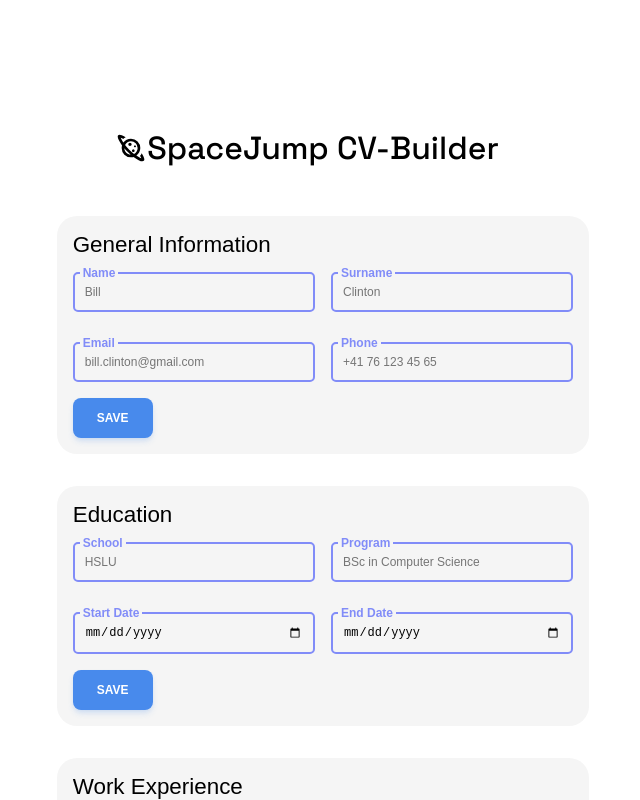
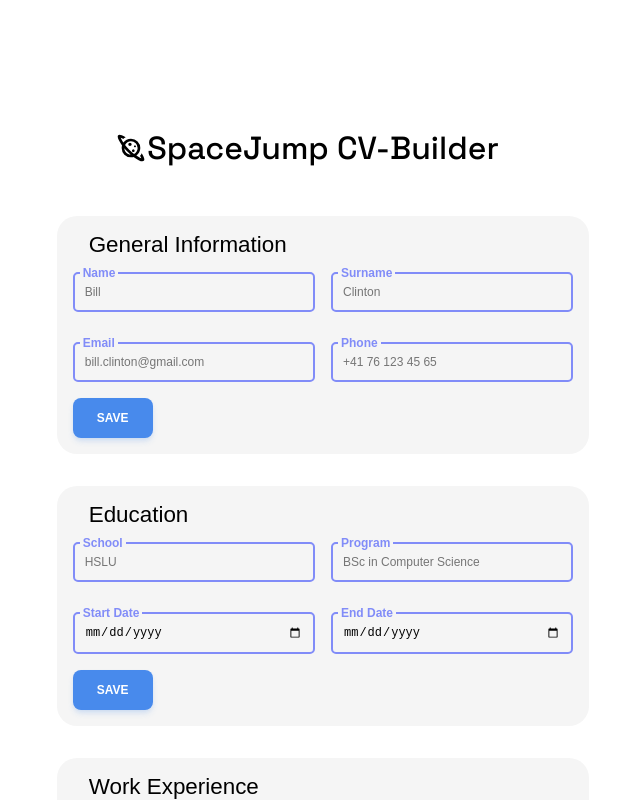
Before and after one commit to simonjaeggi/odinproject-cvbuilder, a React (Vite) app: page / in a window 1280 px wide. Shown: the whole page, without its empty margins (317-957 px from the left). Built offline with nearby package versions, Linux system fonts and the light colour scheme.

Commit message:
added icon to formtitle as prop

```diff
--- a/src/components/Form/FormTitle/FormTitle.tsx
+++ b/src/components/Form/FormTitle/FormTitle.tsx
@@ -1,6 +1,11 @@
-import "./FormTitle.css"
-function FormTitle({ title }: { title: string }) {
-    return <span className="FormTitle">{title}</span>;
+import "./FormTitle.css";
+function FormTitle({ title, icon }: { title: string; icon: string }) {
+    return (
+        <div className="FormTitle flex-row gap-1rem">
+            <i className={icon}></i>
+            <span>{title}</span>
+        </div>
+    );
 }
 
 export default FormTitle;
```
